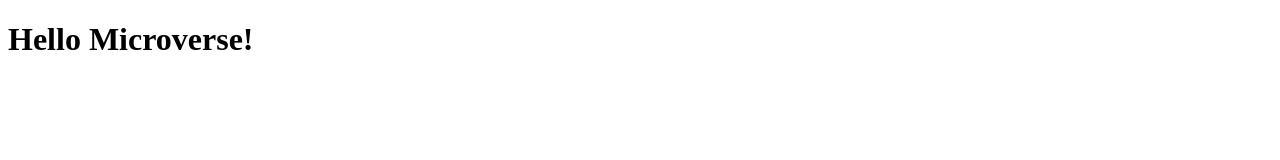
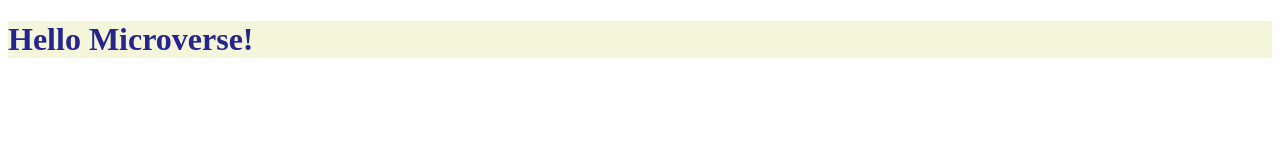
Before and after one commit to rega1237/Hello-Microverse, a plain HTML site: page index.html in a window 1280 px wide. Drawn offline with Linux system fonts and the light colour scheme.

Commit message:
Add style.css file
Add CSS file to style header on index file

```diff
--- a/index.html
+++ b/index.html
@@ -4,6 +4,7 @@
     <meta charset="UTF-8">
     <meta http-equiv="X-UA-Compatible" content="IE=edge">
     <meta name="viewport" content="width=device-width, initial-scale=1.0">
+    <link rel="stylesheet" href="styles.css">
     <title>Hello Microverse</title>
 </head>
 <body>
--- /dev/null
+++ b/styles.css
@@ -0,0 +1,4 @@
+header{
+    color: rgb(37, 37, 139);
+    background-color: beige;
+}
```
